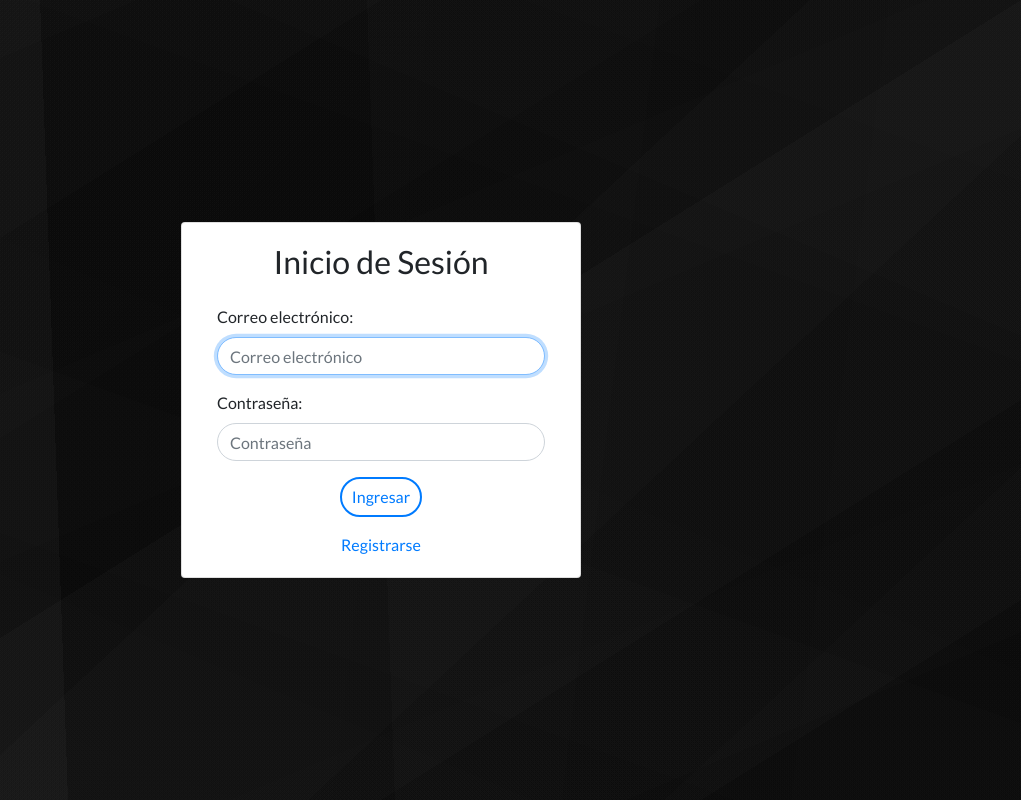
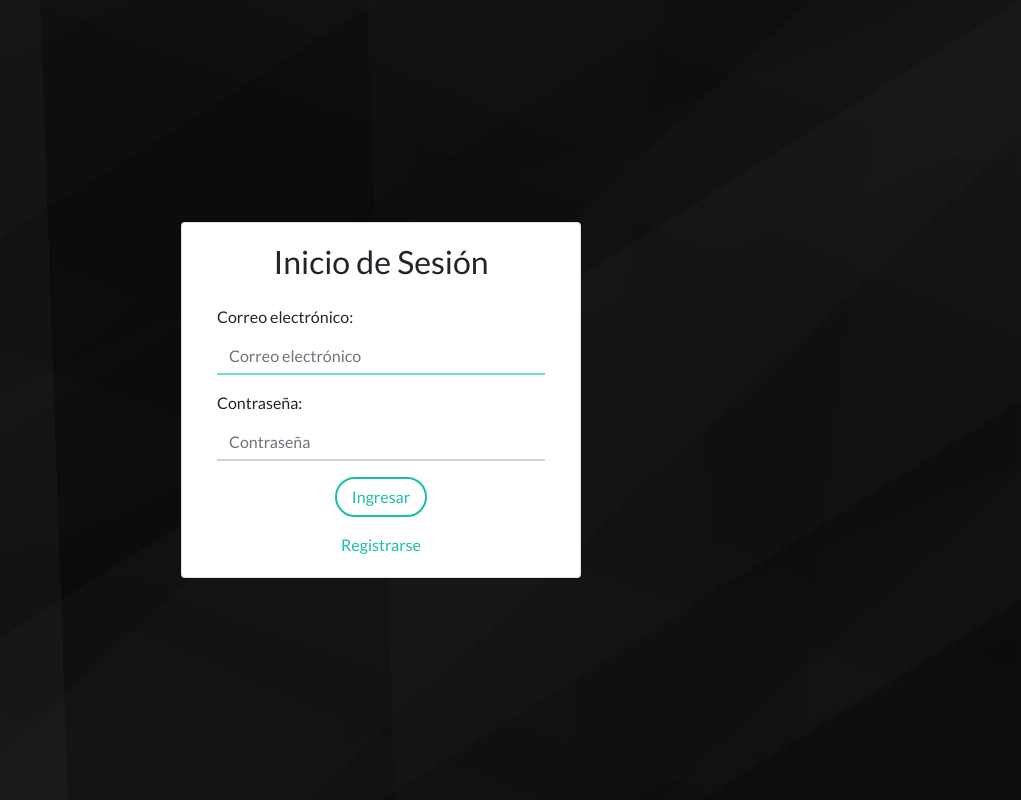
Before and after one commit to LuisReyes98/estimator, a Django app: page /users/login/ in a window 1280 px wide. Shown: the whole page, without its empty margins (259-1280 px from the left). Run offline with Django 3.2, Linux system fonts and the light colour scheme; style sheets or scripts are compiled from the project's sources; some libraries are stand-ins or nearby versions.

Commit message:
estilos del login

```diff
--- a/estimator/templates/users/login.html
+++ b/estimator/templates/users/login.html
@@ -3,7 +3,7 @@
 {% load widget_tweaks %}
 
 {% block content %}
-            <div class="bg__black_gradient d-flex justify-content-center align-items-center" style="height: 100vh;" >
+    <div class="bg__black_gradient d-flex justify-content-center align-items-center" style="height: 100vh;">
         <div class="card m-4" style="width: 25rem;">
             <div class="card-body">
                 <div class="container-fluid">
@@ -35,7 +35,7 @@
 
                                 <div class="form-group" >
                                     {{ form.username.label_tag }}
-                                            {% render_field form.username placeholder=form.username.label class+="form-control rounded-pill"  type="email" %}
+                                    {% render_field form.username placeholder=form.username.label class+="app__input form-control"  type="email" %}
                                     {% for error in form.username.errors %}
                                         <li>{{ error }}</li>
                                     {% endfor %}
@@ -44,20 +44,20 @@
                                 <div  class="form-group">
                                     {{ form.password.label_tag }}
 
-                                            {% render_field form.password placeholder=form.password.label class+="form-control rounded-pill" %}
+                                    {% render_field form.password placeholder=form.password.label class+="app__input form-control" %}
                                     {% for error in form.password.errors %}
                                         <li>{{ error }}</li>
                                     {% endfor %}
                                 </div>
                                 <div class="col m-auto text-center">
-                                            <button class="btn btn-outline-primary rounded-pill app__button" type="submit" >Ingresar</button>
+                                    <button class="btn rounded-pill app__button button--cyan" type="submit" >Ingresar</button>
                                 </div>
                             </form>
                         </div>
                     </div>
                     <div class="row dummy_red">
                         <div class="col-12 text-center">
-                                    <a class="text-primary" href="{% url 'users:signup' %}">Registrarse</a>
+                            <a class="app__link" href="{% url 'users:signup' %}">Registrarse</a>
                         </div>
                     </div>
                 </div>
--- a/scss/styles.scss
+++ b/scss/styles.scss
@@ -7,16 +7,74 @@ $dark_blue: #1A20BF;
 
 .app {
    &__button {
-        border-width: 2px;
-        padding-left: 10px;
-        padding-right: 10px;
+        border-width: 2px ;
+        padding-left: 15px ;
+        padding-right: 15px ;
 
         &.button--cyan {
-            background-color: $cyan;
+            background-color: white;
+            border-color: $cyan;
+            color: $cyan;
+            &:hover {
+                background-color: $cyan;
+                border-color: $cyan;
+                color: white;
+                transition: all ease .2s;
+            }
         }
 
         &.button--ligth_green {
-            background-color: $ligth_green;
+            background-color: white;
+            border-color: $ligth_green;
+            color: $ligth_green;
+            &:hover {
+                background-color: $ligth_green;
+                border-color: $ligth_green;
+                color: white;
+                transition: all ease .2s;
+            }
+        }
+
+        &.button--dark_gray {
+            background-color: white;
+            border-color: $dark_gray;
+            color: $dark_gray;
+            &:hover {
+                background-color: $dark_gray;
+                border-color: $dark_gray;
+                color: white;
+                transition: all ease .2s;
+            }
+        }
+
+        &.button--deep_blue {
+            background-color: white;
+            border-color: $deep_blue;
+            color: $deep_blue;
+            &:hover {
+                background-color: $deep_blue;
+                border-color: $deep_blue;
+                color: white;
+                transition: all ease .2s;
+            }
+        }
+    }
+
+    &__input {
+        border-style: solid;
+        border-width: 0px 0px 2px 0px;
+        border-radius: 0px;
+        &:focus {
+            box-shadow: none;
+            border-color: $light_cyan;
+            transition: all ease .2s;
+        }
+    }
+
+    &__link {
+        color: $cyan;
+        &:hover {
+            color: $light_cyan;
         }
     }
 }
```
Lines whose indentation alone changed are shown as unchanged.
